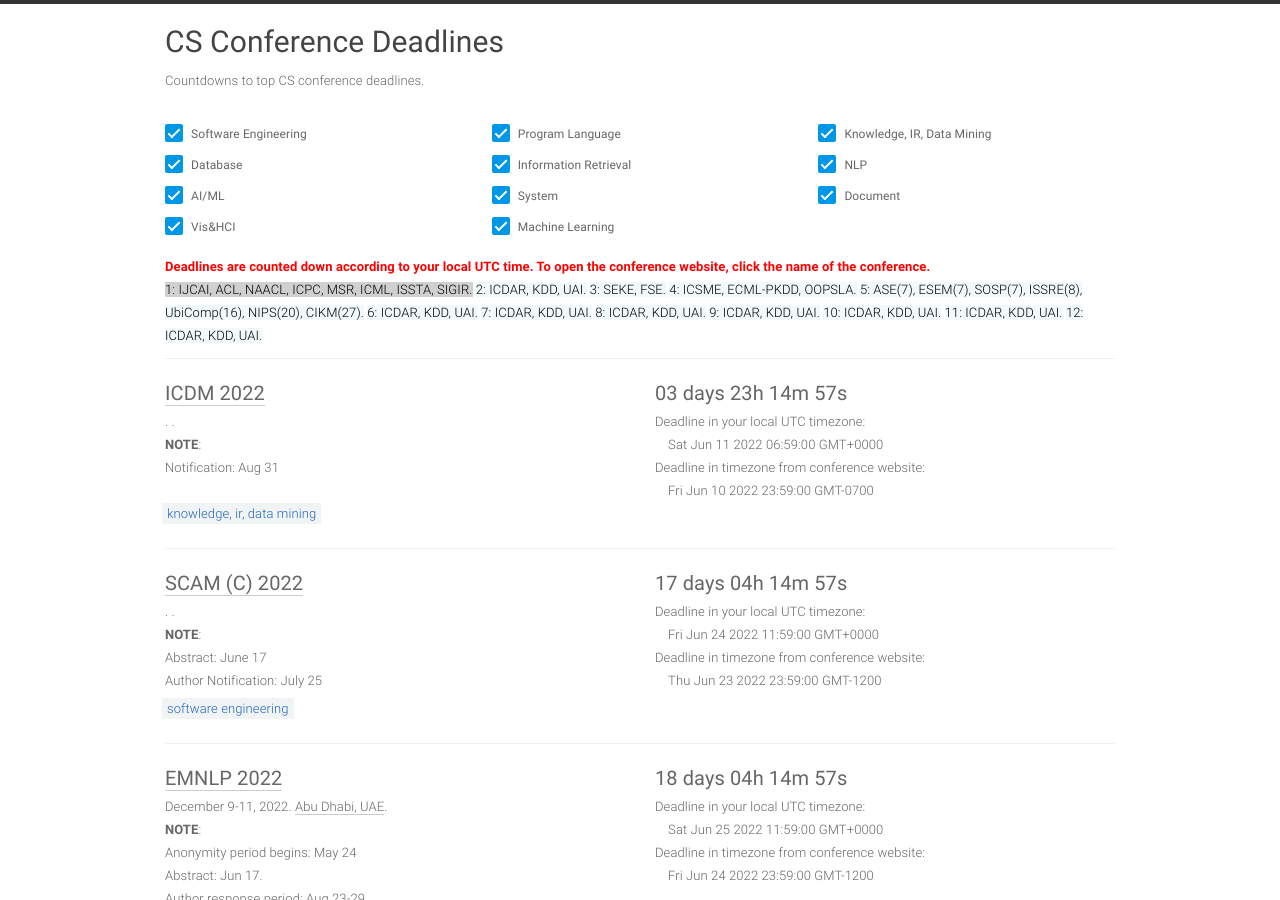
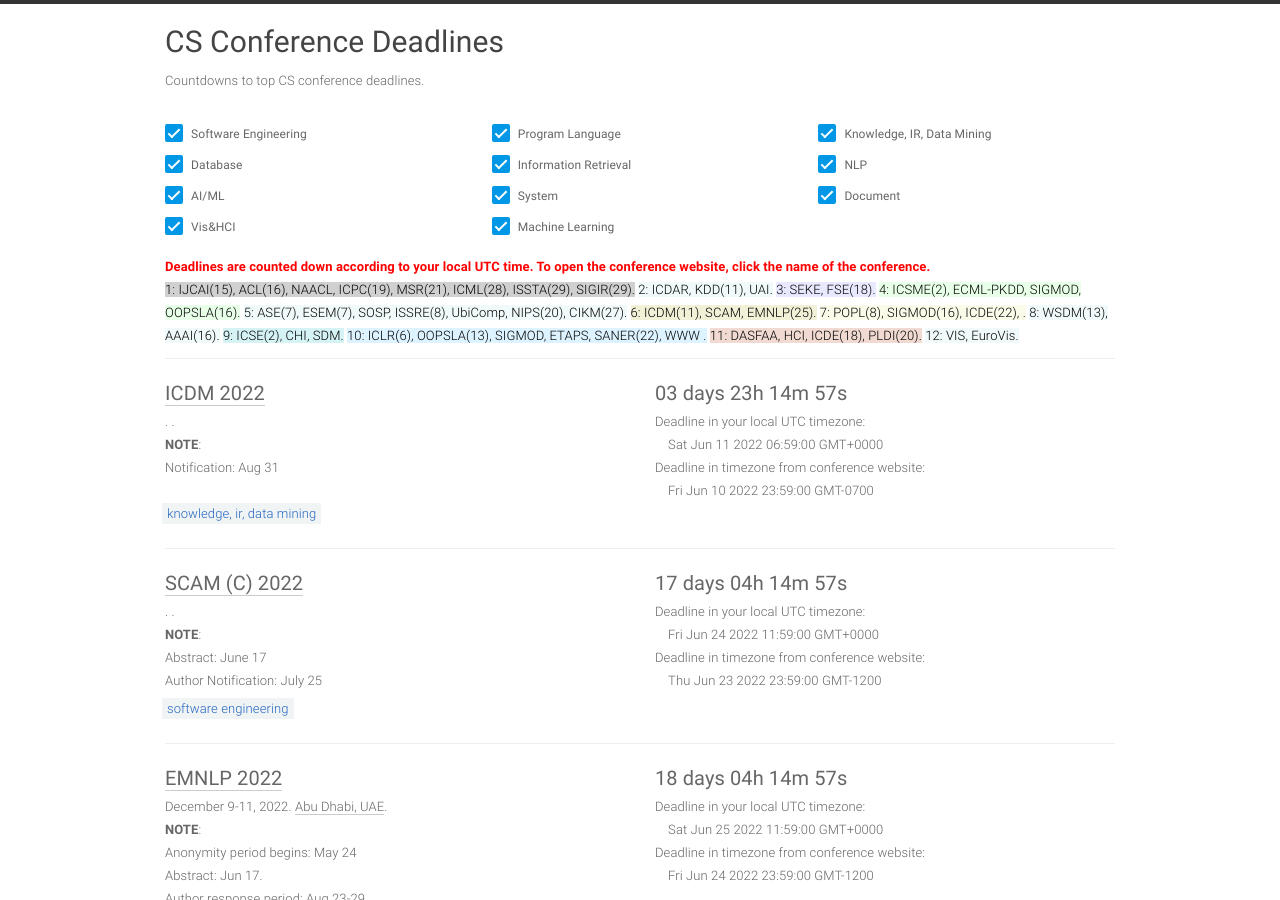
Before and after one commit to YanlinWang/DDL_netlify, a Jekyll site: the page built from index.html, in a window 1280 px wide and 900 px high. Built offline with Jekyll 4.4.1, drawn with Linux system fonts in a browser that asks for light colours.

Commit message:
Update home.html

```diff
--- a/_layouts/home.html
+++ b/_layouts/home.html
@@ -60,18 +60,18 @@
                 <span class="local-timezone-hide" style="color:red;font-weight:bold;">
                   Deadlines are counted down according to your local <span class="local-timezone">America/New_York</span> time. To open the conference website, click the name of the conference.<br>
                 </span>
-                <span class="local-timezone-hide" style="color:black;background-color:#D0D0D0;">1: IJCAI, ACL, NAACL, ICPC, MSR, ICML, ISSTA, SIGIR.</span>
-                <span class="local-timezone-hide" style="color:black;background-color:#F1FAFA;">2: ICDAR, KDD, UAI.</span>
-                <span class="local-timezone-hide" style="color:black;background-color:#F1FAFA;">3: SEKE, FSE.</span>
-                <span class="local-timezone-hide" style="color:black;background-color:#F1FAFA;">4: ICSME, ECML-PKDD, OOPSLA.</span>
-                <span class="local-timezone-hide" style="color:black;background-color:#F1FAFA;">5: ASE(7), ESEM(7), SOSP(7), ISSRE(8), UbiComp(16), NIPS(20), CIKM(27).</span>
-                <span class="local-timezone-hide" style="color:black;background-color:#F1FAFA;">6: ICDAR, KDD, UAI.</span>
-                <span class="local-timezone-hide" style="color:black;background-color:#F1FAFA;">7: ICDAR, KDD, UAI.</span>
-                <span class="local-timezone-hide" style="color:black;background-color:#F1FAFA;">8: ICDAR, KDD, UAI.</span>
-                <span class="local-timezone-hide" style="color:black;background-color:#F1FAFA;">9: ICDAR, KDD, UAI.</span>
-                <span class="local-timezone-hide" style="color:black;background-color:#F1FAFA;">10: ICDAR, KDD, UAI.</span>
-                <span class="local-timezone-hide" style="color:black;background-color:#F1FAFA;">11: ICDAR, KDD, UAI.</span>
-                <span class="local-timezone-hide" style="color:black;background-color:#F1FAFA;">12: ICDAR, KDD, UAI.</span>
+                <span class="local-timezone-hide" style="color:black;background-color:#D0D0D0;">1: IJCAI(15), ACL(16), NAACL, ICPC(19), MSR(21), ICML(28), ISSTA(29), SIGIR(29).</span>
+                <span class="local-timezone-hide" style="color:black;background-color:#F1FAFA;">2: ICDAR, KDD(11), UAI.</span>
+                <span class="local-timezone-hide" style="color:black;background-color:#E8E8FF;">3: SEKE, FSE(18).</span>
+                <span class="local-timezone-hide" style="color:black;background-color:#E8FFE8;">4: ICSME(2), ECML-PKDD, SIGMOD, OOPSLA(16).</span>
+                <span class="local-timezone-hide" style="color:black;background-color:#F1FAFA;">5: ASE(7), ESEM(7), SOSP, ISSRE(8), UbiComp, NIPS(20), CIKM(27).</span>
+                <span class="local-timezone-hide" style="color:black;background-color:#F2F1D7;">6: ICDM(11), SCAM, EMNLP(25).</span>
+                <span class="local-timezone-hide" style="color:black;background-color:#FBFBEA;">7: POPL(8), SIGMOD(16), ICDE(22), .</span>
+                <span class="local-timezone-hide" style="color:black;background-color:#F1FAFA;">8: WSDM(13), AAAI(16).</span>
+                <span class="local-timezone-hide" style="color:black;background-color:#D5F3F4;">9: ICSE(2), CHI, SDM.</span>
+                <span class="local-timezone-hide" style="color:black;background-color:#DDF3FF;">10: ICLR(6), OOPSLA(13), SIGMOD, ETAPS, SANER(22), WWW .</span>
+                <span class="local-timezone-hide" style="color:black;background-color:#F0DAD2;">11: DASFAA, HCI, ICDE(18), PLDI(20).</span>
+                <span class="local-timezone-hide" style="color:black;background-color:#F1FAFA;">12: VIS, EuroVis.</span>
               </div>
             </div>
         </div>
```
